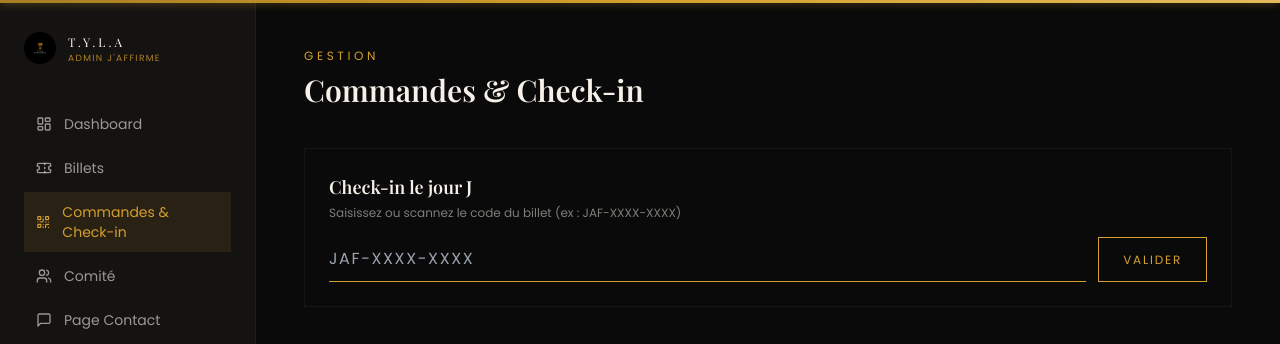
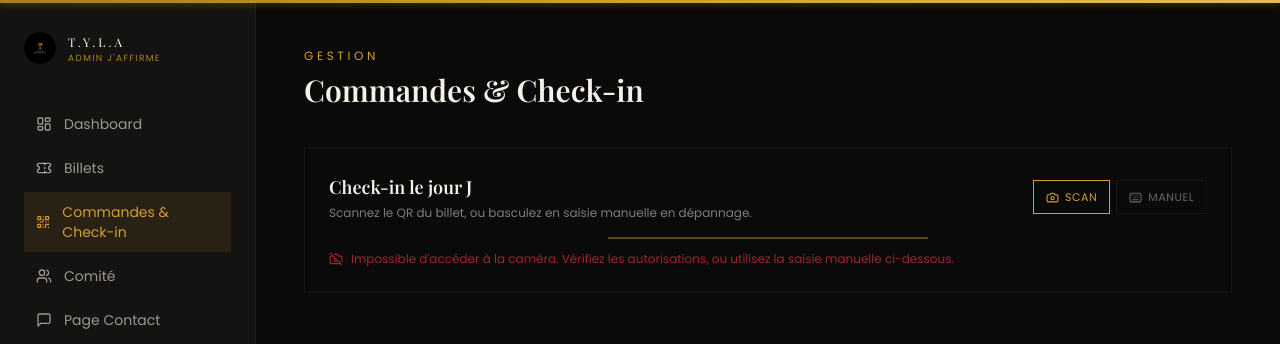
Before and after one commit to Kesjs/tyla, a Next.js app: page /admin/commandes in a window 1280 px wide. Shown: the top 344 px of the page. Built offline with nearby package versions, Linux system fonts and the light colour scheme; no server answers; the database is empty; a web font is replaced by a local one.

Commit message:
Add files via upload

```diff
--- a/components/admin/CheckinPanel.tsx
+++ b/components/admin/CheckinPanel.tsx
@@ -1,52 +1,101 @@
 'use client';
 
-import { useState } from 'react';
-import { CheckCircle2, AlertTriangle, XCircle } from 'lucide-react';
+import { useCallback, useRef, useState } from 'react';
+import { CheckCircle2, AlertTriangle, XCircle, ShieldAlert, Camera, Keyboard } from 'lucide-react';
+import { QrScanner } from './QrScanner';
+
+type CheckinResult = {
+  type: 'success' | 'warning' | 'error';
+  message: string;
+  ticket?: any;
+  verifiedBy?: 'qr' | 'manual';
+} | null;
 
 export function CheckinPanel() {
   const [code, setCode] = useState('');
-  const [result, setResult] = useState<{
-    type: 'success' | 'warning' | 'error';
-    message: string;
-    ticket?: any;
-  } | null>(null);
+  const [mode, setMode] = useState<'scan' | 'manual'>('scan');
+  const [result, setResult] = useState<CheckinResult>(null);
   const [loading, setLoading] = useState(false);
+  const lastScannedRef = useRef<{ value: string; at: number } | null>(null);
 
-  async function handleCheckin(e: React.FormEvent) {
-    e.preventDefault();
-    if (!code.trim()) return;
+  const submitCode = useCallback(async (value: string) => {
+    if (!value.trim() || loading) return;
     setLoading(true);
     setResult(null);
 
+    try {
       const res = await fetch('/api/checkin', {
         method: 'POST',
         headers: { 'Content-Type': 'application/json' },
-      body: JSON.stringify({ ticketCode: code }),
+        body: JSON.stringify({ code: value.trim() }),
       });
       const data = await res.json();
-    setLoading(false);
 
       if (!res.ok) {
         setResult({ type: 'error', message: data.error ?? 'Billet introuvable.' });
       } else if (data.warning) {
-      setResult({ type: 'warning', message: data.warning, ticket: data.ticket });
+        setResult({ type: 'warning', message: data.warning, ticket: data.ticket, verifiedBy: data.verifiedBy });
       } else {
         setResult({
           type: 'success',
           message: `Accès validé — ${data.ticket.buyer_name} (${data.ticket.tyla_ticket_categories?.name ?? ''})`,
           ticket: data.ticket,
+          verifiedBy: data.verifiedBy,
         });
       }
+    } finally {
+      setLoading(false);
+    }
+  }, [loading]);
+
+  // Anti-doublon : évite de renvoyer 10x la même frame QR par seconde
+  const handleScan = useCallback((value: string) => {
+    const now = Date.now();
+    const last = lastScannedRef.current;
+    if (last && last.value === value && now - last.at < 3000) return;
+    lastScannedRef.current = { value, at: now };
+    submitCode(value);
+  }, [submitCode]);
+
+  async function handleManualSubmit(e: React.FormEvent) {
+    e.preventDefault();
+    await submitCode(code);
     setCode('');
   }
 
   return (
     <div className="border border-taupe/30 p-6">
+      <div className="flex items-center justify-between">
+        <div>
           <h2 className="font-display text-lg font-semibold text-ivoire">Check-in le jour J</h2>
           <p className="mt-1 font-body text-xs text-ivoire/50">
-        Saisissez ou scannez le code du billet (ex : JAF-XXXX-XXXX)
+            Scannez le QR du billet, ou basculez en saisie manuelle en dépannage.
           </p>
-      <form onSubmit={handleCheckin} className="mt-4 flex gap-3">
+        </div>
+        <div className="flex gap-1.5">
+          <button
+            onClick={() => setMode('scan')}
+            className={`flex items-center gap-1.5 border px-3 py-2 font-body text-[11px] uppercase tracking-wider transition-colors ${
+              mode === 'scan' ? 'border-or text-or' : 'border-taupe/30 text-ivoire/40 hover:text-ivoire/70'
+            }`}
+          >
+            <Camera size={13} /> Scan
+          </button>
+          <button
+            onClick={() => setMode('manual')}
+            className={`flex items-center gap-1.5 border px-3 py-2 font-body text-[11px] uppercase tracking-wider transition-colors ${
+              mode === 'manual' ? 'border-or text-or' : 'border-taupe/30 text-ivoire/40 hover:text-ivoire/70'
+            }`}
+          >
+            <Keyboard size={13} /> Manuel
+          </button>
+        </div>
+      </div>
+
+      <QrScanner active={mode === 'scan'} onScan={handleScan} />
+
+      {mode === 'manual' && (
+        <form onSubmit={handleManualSubmit} className="mt-4 flex gap-3">
           <input
             autoFocus
             value={code}
@@ -62,6 +111,7 @@ export function CheckinPanel() {
             Valider
           </button>
         </form>
+      )}
 
       {result && (
         <div
@@ -76,7 +126,14 @@ export function CheckinPanel() {
           {result.type === 'success' && <CheckCircle2 size={18} className="mt-0.5 shrink-0" />}
           {result.type === 'warning' && <AlertTriangle size={18} className="mt-0.5 shrink-0" />}
           {result.type === 'error' && <XCircle size={18} className="mt-0.5 shrink-0" />}
-          <span>{result.message}</span>
+          <div>
+            <p>{result.message}</p>
+            {result.verifiedBy === 'manual' && result.type !== 'error' && (
+              <p className="mt-2 flex items-center gap-1.5 text-xs text-yellow-500/90">
+                <ShieldAlert size={13} /> Vérification manuelle — contrôlez la pièce d&apos;identité.
+              </p>
+            )}
+          </div>
         </div>
       )}
     </div>
--- /dev/null
+++ b/components/admin/QrScanner.tsx
@@ -0,0 +1,74 @@
+'use client';
+
+import { useEffect, useRef, useState } from 'react';
+import { Camera, CameraOff } from 'lucide-react';
+
+/**
+ * Scanner QR caméra pour le check-in le jour J.
+ * Appelle onScan(valeurLue) à chaque QR détecté ; le composant parent
+ * gère la vérification (voir CheckinPanel).
+ */
+export function QrScanner({ onScan, active }: { onScan: (value: string) => void; active: boolean }) {
+  const containerId = 'qr-reader';
+  const scannerRef = useRef<any>(null);
+  const [error, setError] = useState<string | null>(null);
+  const [started, setStarted] = useState(false);
+
+  useEffect(() => {
+    if (!active) return;
+    let cancelled = false;
+
+    (async () => {
+      try {
+        const { Html5Qrcode } = await import('html5-qrcode');
+        if (cancelled) return;
+
+        const instance = new Html5Qrcode(containerId);
+        scannerRef.current = instance;
+
+        await instance.start(
+          { facingMode: 'environment' },
+          { fps: 10, qrbox: { width: 250, height: 250 } },
+          (decodedText: string) => {
+            onScan(decodedText);
+          },
+          () => {
+            // erreurs de décodage frame par frame : ignorées (bruit normal)
+          }
+        );
+        if (!cancelled) setStarted(true);
+      } catch (err) {
+        if (!cancelled) {
+          setError("Impossible d'accéder à la caméra. Vérifiez les autorisations, ou utilisez la saisie manuelle ci-dessous.");
+        }
+      }
+    })();
+
+    return () => {
+      cancelled = true;
+      const instance = scannerRef.current;
+      if (instance) {
+        instance.stop().then(() => instance.clear()).catch(() => {});
+      }
+      setStarted(false);
+    };
+  }, [active, onScan]);
+
+  if (!active) return null;
+
+  return (
+    <div className="mt-4">
+      <div id={containerId} className="mx-auto max-w-xs overflow-hidden border border-or/40" />
+      {error && (
+        <p className="mt-3 flex items-center gap-2 font-body text-xs text-porto-light">
+          <CameraOff size={14} /> {error}
+        </p>
+      )}
+      {started && !error && (
+        <p className="mt-3 flex items-center justify-center gap-2 font-body text-xs text-ivoire/50">
+          <Camera size={14} /> Visez le QR code du billet
+        </p>
+      )}
+    </div>
+  );
+}
```
Lines whose indentation alone changed are shown as unchanged.
